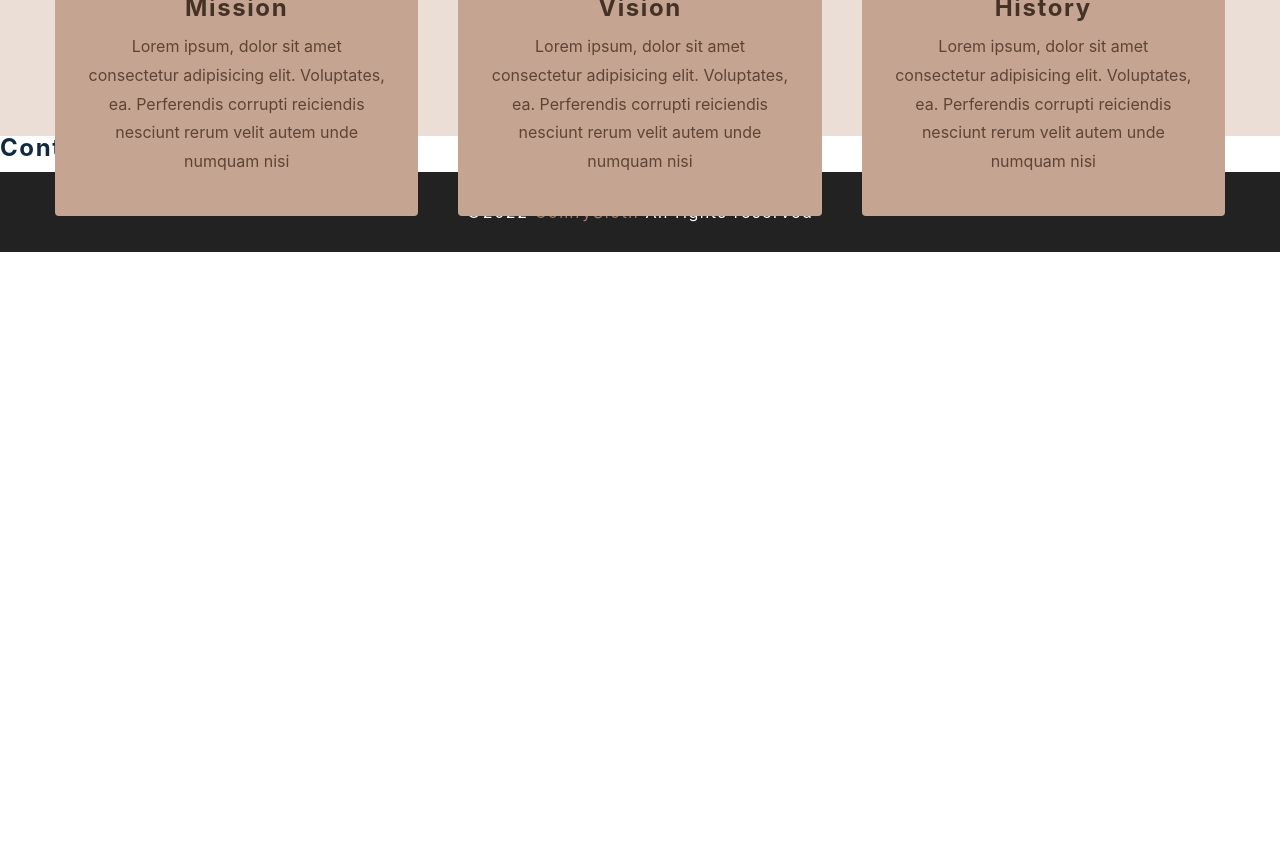
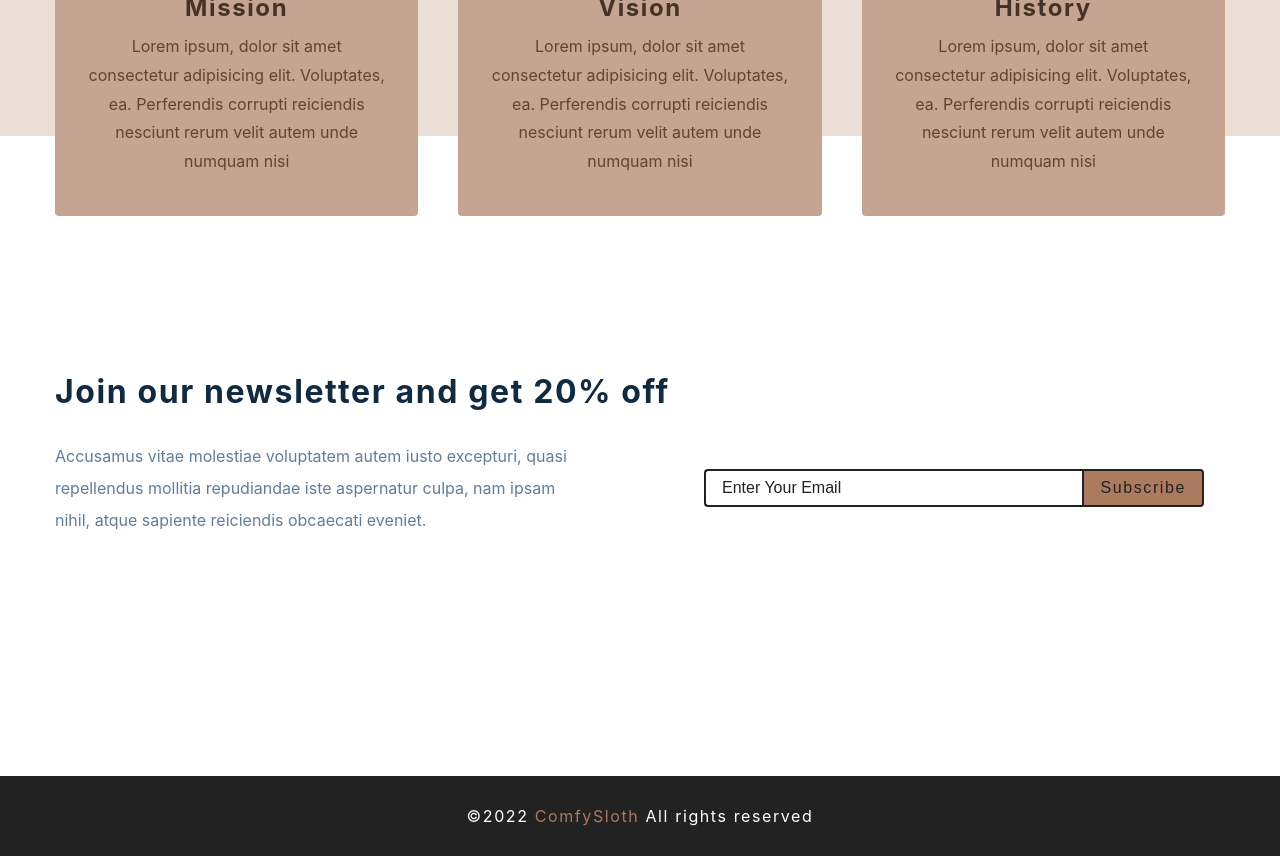
Before and after one commit to rafuj/react-ecommerce, a React (Create React App) app: page / in a window 1280 px wide. Shown: the part 1200-2056 px from the top of the page. Before the commit the page ends 1452 px from the top, so only its background shows below. Built offline with nearby package versions, Linux system fonts and the light colour scheme; the HTML template or start-up script is replaced by a standard one.

Commit message:
Complete Contact Section UI Design

```diff
--- a/src/components/Contact.js
+++ b/src/components/Contact.js
@@ -1,9 +1,32 @@
-import React from 'react'
-import styled from 'styled-components'
+import React from "react";
+import styled from "styled-components";
 
 const Contact = () => {
-  return <h4>contact section</h4>
-}
+	return (
+		<Wrapper>
+			<div className="section-center">
+				<h3>Join our newsletter and get 20% off</h3>
+				<div className="content">
+					<p>
+						Accusamus vitae molestiae voluptatem autem iusto excepturi,
+						quasi repellendus mollitia repudiandae iste aspernatur culpa,
+						nam ipsam nihil, atque sapiente reiciendis obcaecati eveniet.
+					</p>
+					<form className="contact-form">
+						<input
+							type="email"
+							className="form-input"
+							placeholder="Enter Your Email"
+						/>
+						<button type="submit" className="submit-btn">
+							Subscribe
+						</button>
+					</form>
+				</div>
+			</div>
+		</Wrapper>
+	);
+};
 const Wrapper = styled.section`
 	padding: 5rem 0;
 	h3 {
@@ -67,6 +90,6 @@
 	@media (min-width: 1280px) {
 		padding: 15rem 0;
 	}
-`
+`;
 
-export default Contact
+export default Contact;
```
Lines whose indentation alone changed are shown as unchanged.
